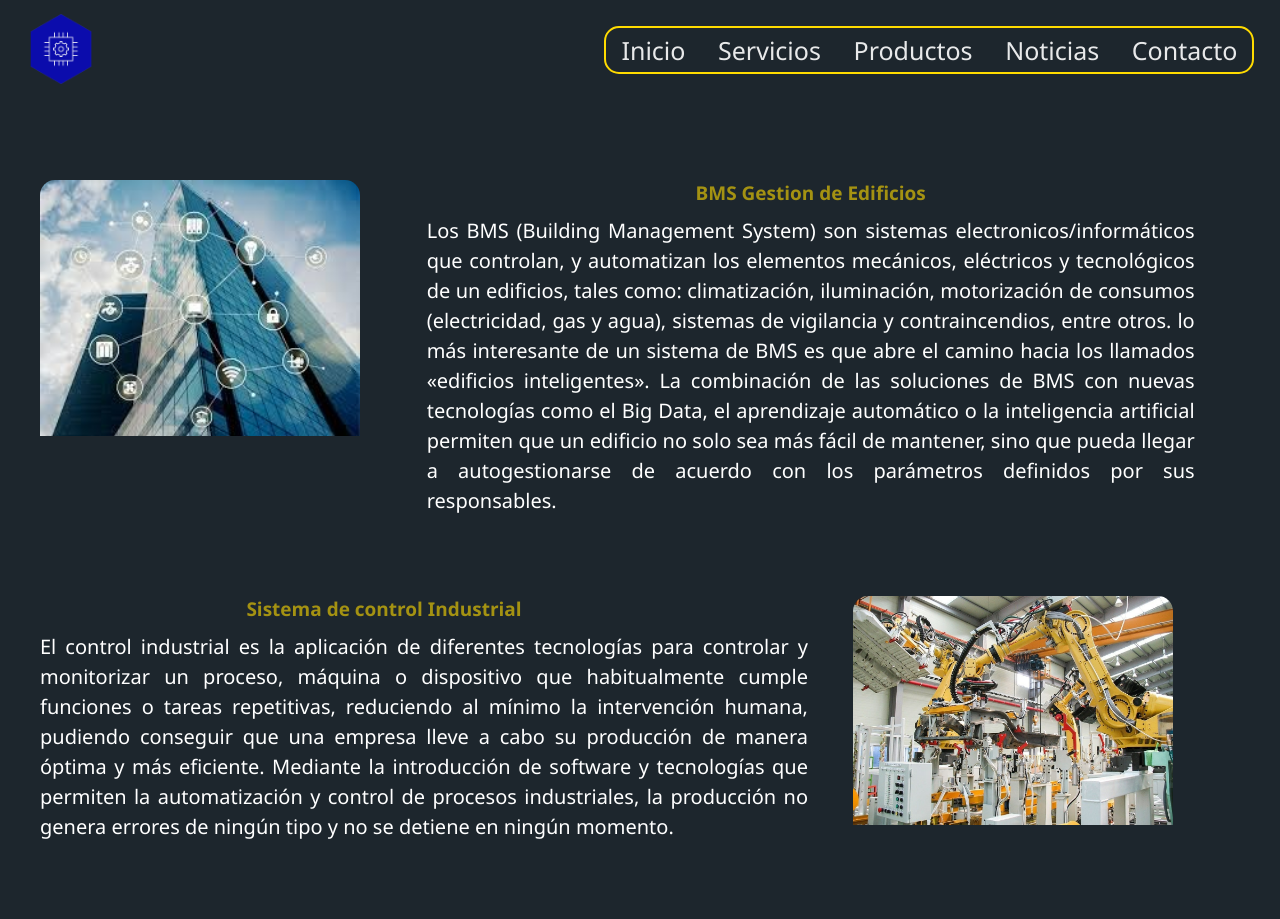
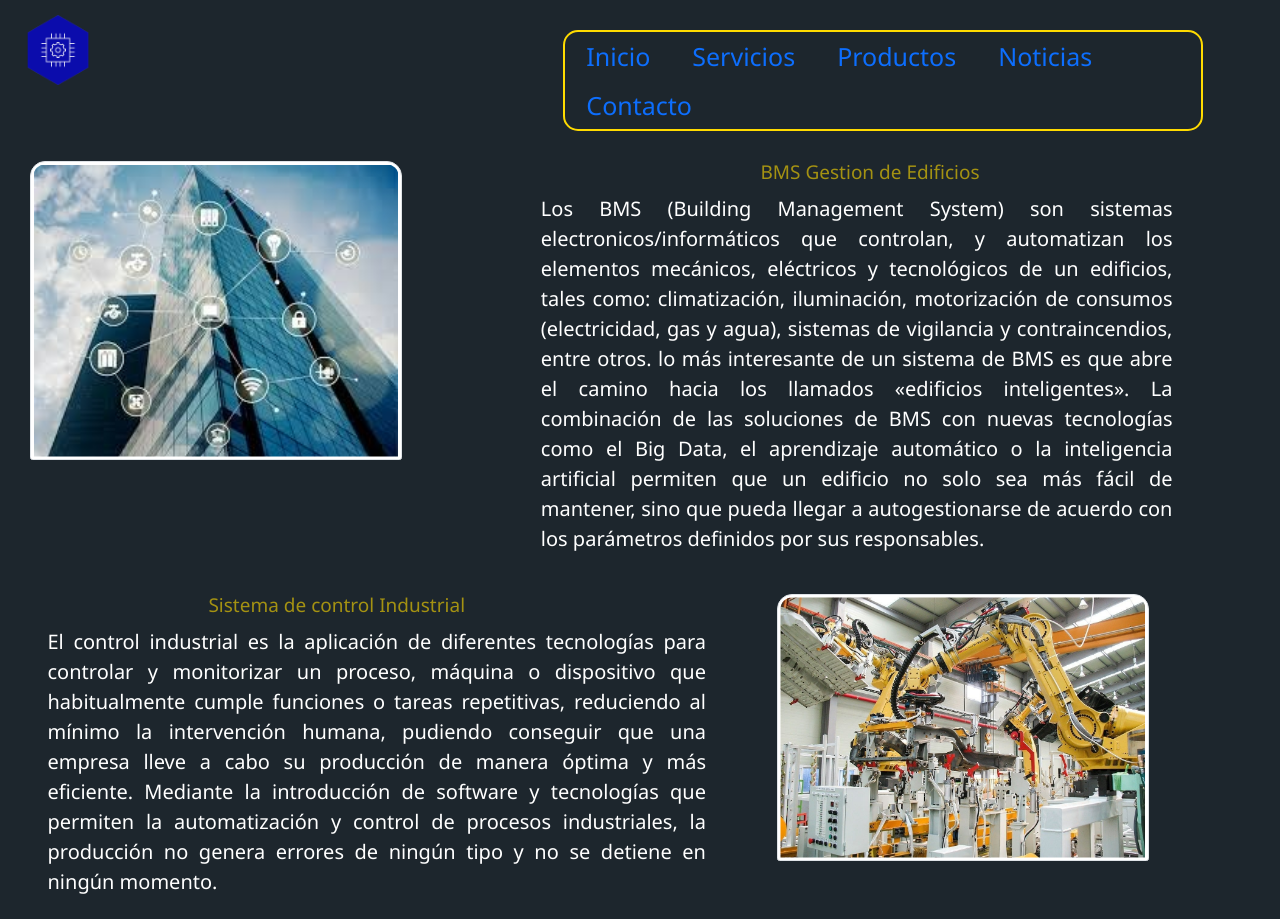
Before and after one commit to patrohell/centralAutomation, a plain HTML site: page Pages/servicios.html in a window 1280 px wide. Shown: the top 919 px of the page. Drawn offline with nearby package versions, Linux system fonts and the light colour scheme.

Commit message:
bootstrap_commit

```diff
--- a/CSS/style.css
+++ b/CSS/style.css
@@ -34,34 +34,13 @@
 
 }
 
-.header__logo {
-    position: relative;
-    left: 2%;
-}
-
 .header__navegacion {
-    position: relative;
-    right: 2%;
     border: solid;
     border-color: #ffdb00;
     border-width: 2px;
     border-radius: 15px;
-    padding-top: 5px;
-    padding-bottom: 5px;
-
 }
 
-.navegacion__items {
-    text-align: center;
-    padding-right: 15px;
-    padding-left: 15px;
-    text-decoration: none;
-    font-size: 2.5rem;
-}
-
-.principal__servicios a:hover{
-
-}
 
 
 
@@ -396,15 +375,6 @@
 .wrapper__servicios {
     background-color: #1d262d;
     font-family: 'Segoe UI', Tahoma, Geneva, Verdana, sans-serif;
-    display: grid;
-    grid-template-areas: "header header header"
-        "serv1_imag serv1_text serv1_text"
-        "serv2_text serv2_text serv2_imag"
-        "serv3_imag serv3_text serv3_text"
-        "serv4_text serv4_text serv4_imag"
-        "footer footer footer";
-    grid-template-columns: 1fr 1fr 1fr;
-    grid-row-gap: 80px;
 }
 
 .servicios__grupo {
@@ -436,33 +406,26 @@
     height: 100vh;
 }
 
-
-
 .servicios__imagenUno {
-    grid-area: serv1_imag;
     width: 75%;
-    margin-left: 40px;
     border-top-left-radius: 15px;
     border-top-right-radius: 15px;
-
 }
 
 .servicios__texto__serv {
-    margin-right: 55px;
+    padding-right: 100px;
     font-size: 2rem;
     line-height: 1.5;
     color: white;
     text-align: justify;
-    width: 90%;
+    width: 100%;
 }
 
 
 .servicios__imagenDos {
-    grid-area: serv2_imag;
     width: 75%;
     border-top-left-radius: 15px;
     border-top-right-radius: 15px;
-
 }
 
 .servicios__texto__serv2 {
@@ -785,11 +748,13 @@
 
 
 
-
+/* ------------------------------------------------------------------------------------------------------------------- */
 @media screen and (max-width: 360px) {
     html {
         font-size: calc(0.55 * 62.5%);
     }
+
+
 
     .header__navegacion {
         right: 0%;
--- a/Pages/servicios.html
+++ b/Pages/servicios.html
@@ -8,44 +8,63 @@
     <title>Servicios</title>
     <link rel="icon" type="Images/x-icon" href="../Images/logo_small_icon_only.png">
     <link href="https://unpkg.com/aos@2.3.1/dist/aos.css" rel="stylesheet">
+    <link href="https://cdn.jsdelivr.net/npm/bootstrap@5.1.3/dist/css/bootstrap.min.css" rel="stylesheet"
+        integrity="sha384-1BmE4kWBq78iYhFldvKuhfTAU6auU8tT94WrHftjDbrCEXSU1oBoqyl2QvZ6jIW3" crossorigin="anonymous">
     <link rel="stylesheet" href="../CSS/style.css">
 
 </head>
 
 <body>
-    <div class="wrapper__servicios">
-        <div class="contenedor__header">
-            <header class="header__logo">
+    <div class="container-fluid wrapper__servicios">
+        <div class="row">
+            <header class="col-lg-5 mt-4 ms-4">
                 <img src="../Images/logo_small_icon.png" alt="Central Automation" width="70" height="70">
             </header>
-            <nav class="header__navegacion">
-                <a class="navegacion__items" href="../index.html">Inicio</a>
-                <a class="navegacion__items" href="servicios.html">Servicios</a>
-                <a class="navegacion__items" href="productos.html">Productos</a>
-                <a class="navegacion__items" href="noticias.html">Noticias</a>
-                <a class="navegacion__items" href="contacto.html">Contacto</a>
+            <nav class="col-lg-6 mt-5 ms-4   nav nav-tabs header__navegacion">
+                <li class="nav-item px-3 fs-1 text-decoration-none">
+                    <a class="nav-link  " aria-current="page" href="../index.html">Inicio</a>
+                </li>
+                <li class="nav-item px-3 fs-1 text-decoration-none">
+                    <a class="nav-link " href="servicios.html">Servicios</a>
+                </li>
+                <li class="nav-item px-3 fs-1 text-decoration-none">
+                    <a class="nav-link " href="productos.html">Productos</a>
+                </li>
+                <li class="nav-item px-3 fs-1 text-decoration-none">
+                    <a class="nav-link " href="noticias.html">Noticias</a>
+                </li>
+                <li class="nav-item px-3 fs-1 text-decoration-none">
+                    <a class="nav-link " href="contacto.html">Contacto</a>
+                </li>
             </nav>
         </div>
 
-        <img data-aos="fade-up" data-aos-duration="1500" class="servicios__imagenUno" src="../Images/bms.jpg"
-            alt="Sistemas bms">
-        <div class="servicios__grupo">
+        <div class="row">
+            <div class="col-lg-5 ps-5 mt-5">
+                <img class="img-fluid img-thumbnail servicios__imagenUno" data-aos="fade-up" data-aos-duration="1500"
+                    src="../Images/bms.jpg" alt="Sistemas bms">
+            </div>
+            <div class="col-lg-7 mt-5">
                 <h2 class="servicios__title__serv">BMS Gestion de Edificios</h2>
-            <p class="servicios__texto__serv">Los BMS (Building Management System) son sistemas
+                <p class="servicios__texto__serv ">Los BMS (Building Management System) son sistemas
                     electronicos/informáticos que controlan, y automatizan los elementos mecánicos, eléctricos y
                     tecnológicos de un edificios, tales
                     como: climatización,
                     iluminación, motorización de consumos (electricidad, gas y agua), sistemas de vigilancia y
-                contraincendios, entre otros. lo más interesante de un sistema de BMS es que abre el camino hacia los
-                llamados «edificios inteligentes». La combinación de las soluciones de BMS con nuevas tecnologías como
-                el Big Data, el aprendizaje automático o la inteligencia artificial permiten que un edificio no solo sea
-                más fácil de mantener, sino que pueda llegar a autogestionarse de acuerdo con los parámetros definidos
+                    contraincendios, entre otros. lo más interesante de un sistema de BMS es que abre el camino hacia
+                    los
+                    llamados «edificios inteligentes». La combinación de las soluciones de BMS con nuevas tecnologías
+                    como
+                    el Big Data, el aprendizaje automático o la inteligencia artificial permiten que un edificio no solo
+                    sea
+                    más fácil de mantener, sino que pueda llegar a autogestionarse de acuerdo con los parámetros
+                    definidos
                     por sus responsables.</p>
             </div>
+        </div>
 
-        <img data-aos="fade-up" data-aos-duration="1500" data-aos-delay="500" class="servicios__imagenDos"
-            src="../Images/industrial-pc.jpg" alt="Control Industrial">
-        <div class="servicios__grupo2">
+        <div class="row">
+            <div class="col-lg-7 mt-5">
                 <h2 class="servicios__title__serv">Sistema de control Industrial</h2>
                 <p class="servicios__texto__serv2">El control industrial es la aplicación de diferentes tecnologías
                     para
@@ -53,12 +72,22 @@
                     tareas repetitivas, reduciendo al mínimo la intervención humana, pudiendo conseguir que una
                     empresa
                     lleve a cabo su producción de manera óptima y más eficiente. Mediante la introducción de software y
-                tecnologías que permiten la automatización y control de procesos industriales, la producción no genera
+                    tecnologías que permiten la automatización y control de procesos industriales, la producción no
+                    genera
                     errores de ningún tipo y no se detiene en ningún momento.</p>
             </div>
-        <img data-aos="fade-up" data-aos-duration="1500" data-aos-delay="500" class="servicios__imagenTres"
-            src="../Images/ingenieria.jpg" alt="Ingenieria y consultoria">
-        <div class="servicios__grupo3">
+            <div class="col-lg-5 ps-5 mt-5">
+                <img class="img-fluid img-thumbnail servicios__imagenDos" data-aos="fade-up" data-aos-duration="1500"
+                    data-aos-delay="500" src="../Images/industrial-pc.jpg" alt="Control Industrial">
+            </div>
+        </div>
+
+        <div class="row">
+            <div class="col-lg-5 ps-5 mt-5">
+                <img class="img-fluid img-thumbnail servicios__imagenTres" data-aos="fade-up" data-aos-duration="1500"
+                    data-aos-delay="500" src="../Images/ingenieria.jpg" alt="Ingenieria y consultoria">
+            </div>
+            <div class="col-lg-7 mt-5">
                 <h2 class="servicios__title__serv">Ingenieria y consultoria</h2>
                 <p class="servicios__texto__serv3">Valoracion del proyecto o la idea que se quiere desarrollar o
                     reconducir. Esta tarea incluye, por supuesto, un análisis de la propia compañía, de su
@@ -66,23 +95,32 @@
                     de
                     ingeniería. Con base en ese diagnóstico, nos encargamos de diseñar la solución más adecuada para
                     cada caso. Hoy en día la realidad es que cada proyecto, cada trabajo, cada encargo o cada problema a
-                resolver es muy específico y la solución es compleja en el sentido de dar muchas veces una respuesta no
+                    resolver es muy específico y la solución es compleja en el sentido de dar muchas veces una respuesta
+                    no
                     sólo técnica sino también que cumpla la diversidad de normativa existente hoy en día. Que sea una
                     solución con un componente ambiental, y también económica y viable.</p>
             </div>
-        <img data-aos="fade-up" data-aos-duration="1500" data-aos-delay="500" class="servicios__imagenCuatro"
-            src="../Images/scada.jpg" alt="Sistemas SCADA">
-        <div class="servicios__grupo4">
+        </div>
+
+        <div class="row">
+            <div class="col-lg-7 mt-5">
                 <h2 class="servicios__title__serv">Sistemas SCADA</h2>
                 <p class="servicios__texto__serv4">El control de supervisión y la adquisición de datos (SCADA) es una
                     arquitectura de sistema de control que utiliza computadoras, comunicaciones de datos en red e
                     interfaces gráficas de usuario para la gestión de supervisión de procesos de alto nivel. Las
                     interfaces del operador que permiten el monitoreo y la emisión de comandos de proceso se manejan
                     a
-                través del sistema de computadora de supervisión SCADA. En definitiva, contar con un control preciso de
+                    través del sistema de computadora de supervisión SCADA. En definitiva, contar con un control preciso
+                    de
                     la máquina para monitorear los equipos y procesos prácticamente elimina los errores humanos.</p>
             </div>
-        <footer class="footer">
+            <div class="col-lg-5 ps-5 mt-5">
+                <img class="img-fluid img-thumbnailservicios__imagenCuatro" data-aos="fade-up" data-aos-duration="1500"
+                    data-aos-delay="500" src="../Images/scada.jpg" alt="Sistemas SCADA">
+            </div>
+        </div>
+        <div class="row">
+            <footer class="col-lg-12 footer">
                 <div class="footer__main">
                     <div class="footer__menuPrincipal">
                         <div class="footer__titulo">Menu principal</div>
@@ -99,8 +137,8 @@
                         <div class="footer__titulo">Seguinos</div>
                         <div class="redesSociales__icono">
                             <a class="redesSociales__item" href="https://www.youtube.com" target="blank"><img
-                                src="../Images/Black-Youtube-logo-with--new-style-vetor-PNG.png" alt="youtube"
-                                width="50" height="50"></a>
+                                    src="../Images/Black-Youtube-logo-with--new-style-vetor-PNG.png" alt="youtube" width="50"
+                                    height="50"></a>
                             <a class="redesSociales__item" href="https://www.instagram.com" target="blank"><img
                                     data-aos="fade-left" data-aos-duration="500" data-aos-delay="200"
                                     src="../Images/Instagram-black-and-white-logo-Premium-vector-PNG-.png" alt="instagram"
@@ -129,9 +167,16 @@
                 </div>
             </footer>
         </div>
+
+
+    </div>
+
     <script src="https://unpkg.com/aos@2.3.1/dist/aos.js"></script>
     <script>
         AOS.init();
+    </script>
+    <script src="https://cdn.jsdelivr.net/npm/bootstrap@5.1.3/dist/js/bootstrap.bundle.min.js"
+        integrity="sha384-ka7Sk0Gln4gmtz2MlQnikT1wXgYsOg+OMhuP+IlRH9sENBO0LRn5q+8nbTov4+1p" crossorigin="anonymous">
     </script>
 </body>
 
```
Also changed, not shown: index.html (+53 -28 lines). Lines whose indentation alone changed are shown as unchanged.
